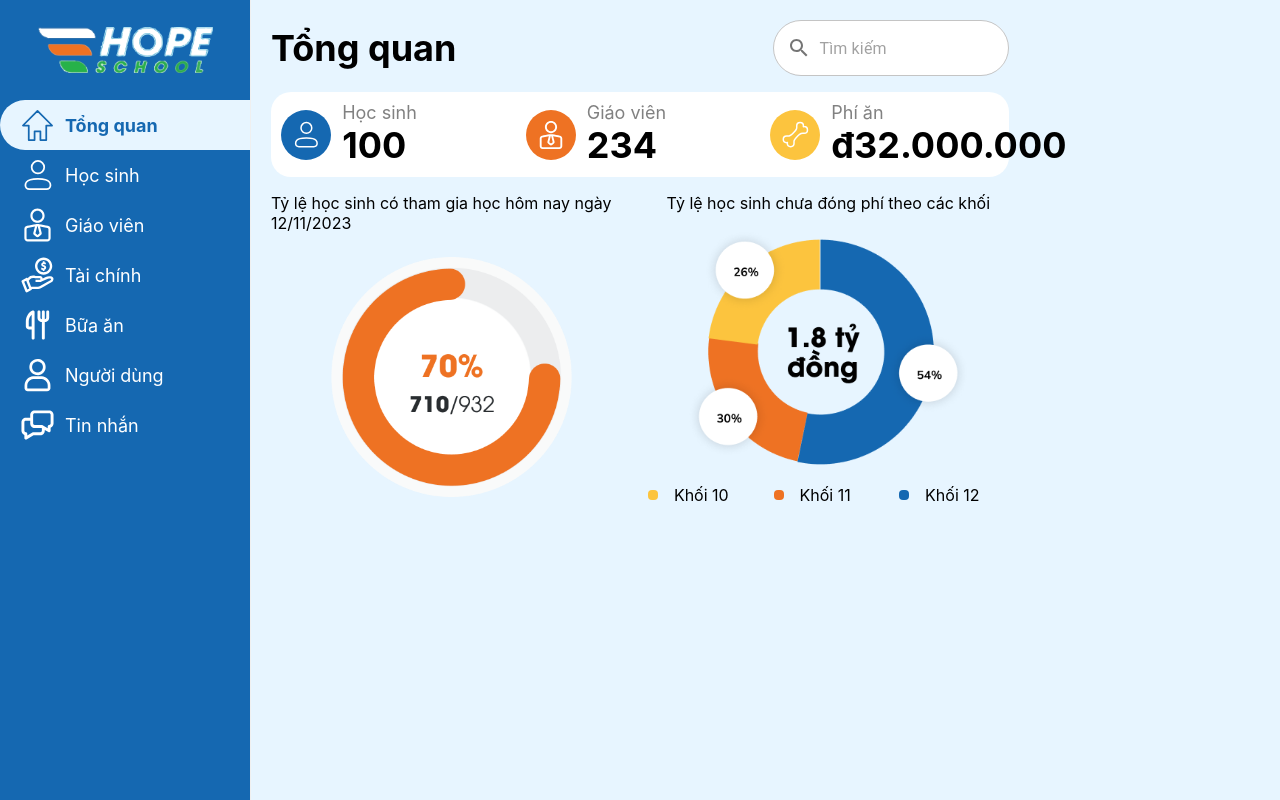
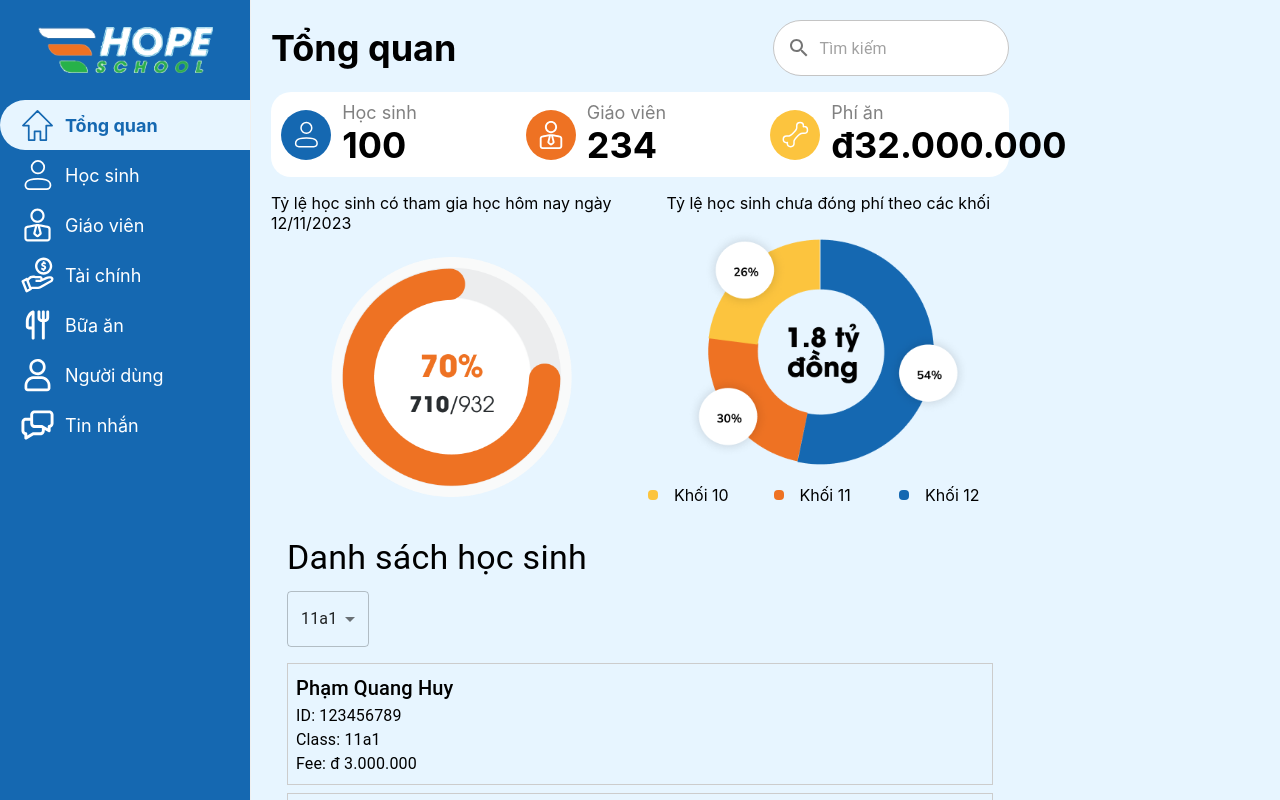
Before and after one commit to TalJa1/web-huybao, a React (Create React App) app: page / in a window 1280 px wide. Built offline with nearby package versions, Linux system fonts and the light colour scheme.

Commit message:
Add ListStudentHomeComponent to display student list with pagination and class filter

```diff
--- /dev/null
+++ b/src/components/home/ListStudentHomeComponent.tsx
@@ -0,0 +1,80 @@
+import React, { useState } from "react";
+import {
+  Box,
+  MenuItem,
+  Select,
+  SelectChangeEvent,
+  Typography,
+  Pagination,
+} from "@mui/material";
+import { extendedHomeListStudent } from "../../services/renderData";
+
+const ListStudentHomeComponent = () => {
+  const [selectedClass, setSelectedClass] = useState<string>("11a1");
+  const [currentPage, setCurrentPage] = useState<number>(1);
+  const studentsPerPage = 5;
+
+  const handleClassChange = (event: SelectChangeEvent<string>) => {
+    setSelectedClass(event.target.value);
+    setCurrentPage(1); // Reset to first page when class changes
+  };
+
+  const handlePageChange = (
+    event: React.ChangeEvent<unknown>,
+    value: number
+  ) => {
+    setCurrentPage(value);
+  };
+
+  const filteredStudents = extendedHomeListStudent.filter(
+    (student) => student.class === selectedClass
+  );
+
+  const indexOfLastStudent = currentPage * studentsPerPage;
+  const indexOfFirstStudent = indexOfLastStudent - studentsPerPage;
+  const currentStudents = filteredStudents.slice(
+    indexOfFirstStudent,
+    indexOfLastStudent
+  );
+
+  return (
+    <Box sx={{ padding: 2 }}>
+      <Typography variant="h4" gutterBottom>
+        Danh sách học sinh
+      </Typography>
+      <Select
+        value={selectedClass}
+        onChange={handleClassChange}
+        displayEmpty
+        sx={{ marginBottom: 2 }}
+      >
+        {Array.from(new Set(extendedHomeListStudent.map((student) => student.class))).map((className) => (
+          <MenuItem key={className} value={className}>
+            {className}
+          </MenuItem>
+        ))}
+      </Select>
+      <Box>
+        {currentStudents.map((student) => (
+          <Box
+            key={student.id}
+            sx={{ marginBottom: 1, padding: 1, border: "1px solid #ccc" }}
+          >
+            <Typography variant="h6">{student.name}</Typography>
+            <Typography>ID: {student.id}</Typography>
+            <Typography>Class: {student.class}</Typography>
+            <Typography>Fee: {student.fee}</Typography>
+          </Box>
+        ))}
+      </Box>
+      <Pagination
+        count={Math.ceil(filteredStudents.length / studentsPerPage)}
+        page={currentPage}
+        onChange={handlePageChange}
+        sx={{ marginTop: 2 }}
+      />
+    </Box>
+  );
+};
+
+export default ListStudentHomeComponent;
--- a/src/views/Home.tsx
+++ b/src/views/Home.tsx
@@ -6,6 +6,7 @@ import SearchIcon from "@mui/icons-material/Search";
 import { foodFeeIcon, studentSVG, teacherIcon } from "../assets/iconSVG";
 import chart1 from "../assets/home/chart1.png";
 import chart2 from "../assets/home/chart2.png";
+import ListStudentHomeComponent from "../components/home/ListStudentHomeComponent";
 
 const Home = () => {
   return (
@@ -151,7 +152,7 @@ const Main: React.FC = () => {
                     sx={{
                       height: "10px",
                       width: "10px",
-                      borderRadius:'4px',
+                      borderRadius: "4px",
                       backgroundColor: "#FCC43E",
                     }}
                   />
@@ -167,7 +168,7 @@ const Main: React.FC = () => {
                     sx={{
                       height: "10px",
                       width: "10px",
-                      borderRadius:'4px',
+                      borderRadius: "4px",
                       backgroundColor: "#EE7223",
                     }}
                   />
@@ -183,7 +184,7 @@ const Main: React.FC = () => {
                     sx={{
                       height: "10px",
                       width: "10px",
-                      borderRadius:'4px',
+                      borderRadius: "4px",
                       backgroundColor: "#1568B1",
                     }}
                   />
@@ -192,6 +193,9 @@ const Main: React.FC = () => {
               </Grid>
             </Grid>
           </Grid>
+          <Box sx={{ width: "100%" }}>
+            <ListStudentHomeComponent />
+          </Box>
         </Grid>
         <Grid size={{ md: 3, xs: 12 }}></Grid>
       </Grid>
```
